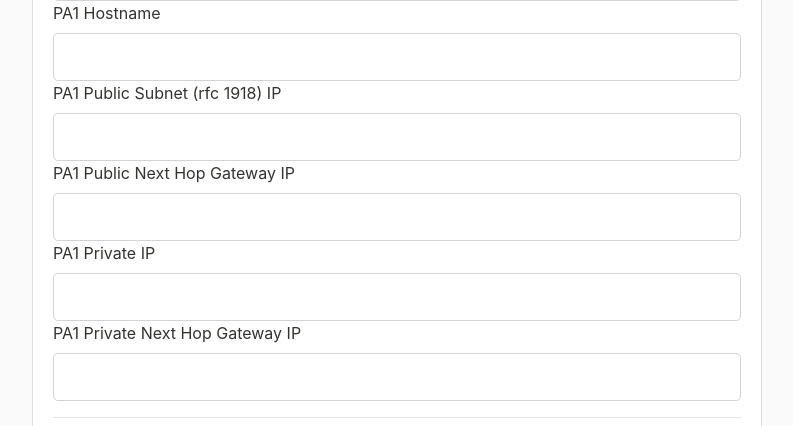
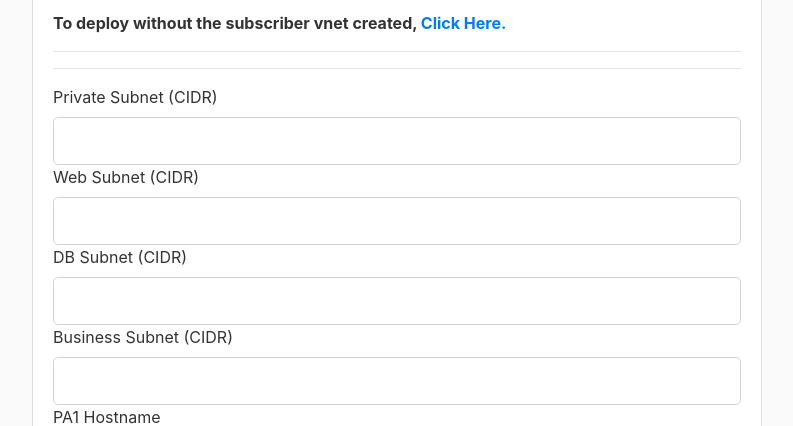
Before and after one commit to nopg/gtools, a Flask app: page /bs_maker in a window 1280 px wide. Shown: the part 598-1024 px from the top of the page, without its empty margins (53-846 px from the left). Run offline with Flask 2, Linux system fonts and the light colour scheme; some libraries are stand-ins or nearby versions.

Commit message:
genlb-sub-frontend

```diff
--- a/templates/bs_create.html
+++ b/templates/bs_create.html
@@ -11,6 +11,20 @@
       </p>
       <p>
         Once complete, a link will be presented to begin the Azure deployment.
+      </p>
+      <p>
+        If you wish to skip the bootstrap creation and use the default subnet values,
+        Click the deploy button below to begin deployment.
+        <br>
+        <a href="https://portal.azure.com/#create/Microsoft.Template/uri/https%3A%2F%2Fcnetpalopublic.blob.core.windows.net%2Farm-public%2Fgenlb-sub.json">
+          <img src="https://aka.ms/deploytoazurebutton">
+        </a>
+      </p>
+      <p>
+        To deploy without the subscriber vnet created,
+        <a href="https://portal.azure.com/#create/Microsoft.Template/uri/https%3A%2F%2Fcnetpalopublic.blob.core.windows.net%2Farm-public%2Fgenlb.json">
+          Click Here.
+        </a>
       </p>
       </b>
       <hr>
```
Also changed, not shown: bs_maker.py (+8 -2 lines).
